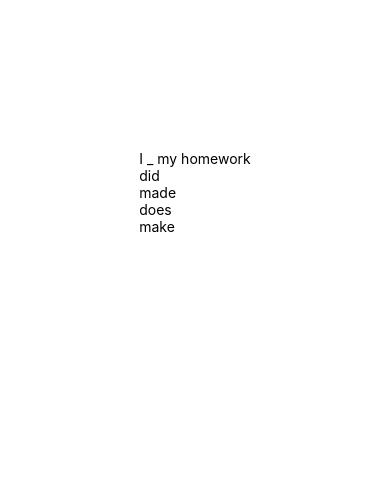
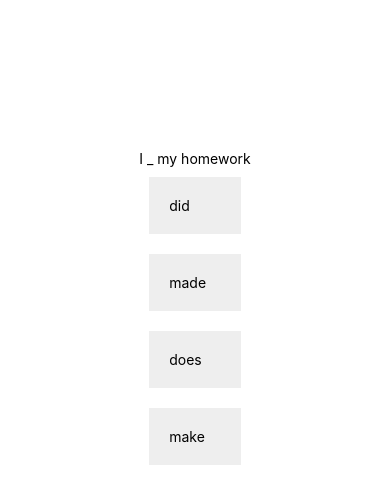
Before and after one commit to eugeneskom/engUkr, a React Native app: screen / in a window 390 px wide. Shown: the top 504 px of the page. Built offline with nearby package versions, Linux system fonts and the light colour scheme.

Commit message:
Added selectPrepHandler that checks if the answer is correct or not, showing message of the result and if it is corret adding preposition to the sentence

```diff
--- a/components/Prepositions/Preposition.tsx
+++ b/components/Prepositions/Preposition.tsx
@@ -2,7 +2,7 @@ import React, { useEffect, useState } from "react";
 import axios from "axios";
 import { FlatList, Text, View, TouchableOpacity } from "react-native";
 
-const prepositions = [
+const rowObj = [
   { id: 1, sentence: "I _ my homework", preposition: "did", choices: ["did", "made", "does", "make"] },
   { id: 2, sentence: "She went _ the park", preposition: "to", choices: ["to", "in", "at", "on"] },
   { id: 3, sentence: "We live _ an apartment", preposition: "in", choices: ["in", "at", "on", "to"] },
@@ -16,7 +16,9 @@ type preposObj = {
 };
 
 export default function Preposition() {
-  const [row, setRow] = useState<preposObj>(prepositions[0]);
+  const [row, setRow] = useState<preposObj>(rowObj[0]);
+  const [correctAnswer, setCorrectAnser] = useState(rowObj[0].preposition);
+  const [isCorrect, setIsCorret] = useState<null | boolean>(null);
   // useEffect(() => {
   //   const getPrepositionExc = async () => {
   //     const response = await axios.get("http://localhost:3000/exercise_sentences");
@@ -28,10 +30,21 @@ export default function Preposition() {
   //   return () => {};
   // }, []);
 
+  const selectPrepHandler = (preposition: string) => {
+    console.log(preposition);
+    const isCorrect = correctAnswer == preposition;
+    setIsCorret(isCorrect);
+    if (isCorrect) {
+      setRow((prevRow) => {
+        return { ...prevRow, sentence: prevRow.sentence.replace("_", preposition) };
+      });
+    }
+  };
+
   const renderItem = ({ item }: { item: string }) => {
     return (
-      <TouchableOpacity  onPress={() => console.log(item)}>
-        <Text>{item}</Text>
+      <TouchableOpacity onPress={() => selectPrepHandler(item)}>
+        <Text style={Styles.item}>{item}</Text>
       </TouchableOpacity>
     );
   };
@@ -43,15 +56,21 @@ export default function Preposition() {
 
   return (
     <View>
+      {isCorrect === false && <Text>Wrong anser!</Text>}
+      {isCorrect && <Text>Hooray, you did it!</Text>}
       <Text>{row.sentence}</Text>
-      <FlatList  data={row.choices} keyExtractor={keyExtractor} renderItem={renderItem} />
+      <FlatList data={row.choices} keyExtractor={keyExtractor} renderItem={renderItem} />
     </View>
   );
 }
 
-
 const Styles = {
   view: {
-    flex:1,
-  }
-}
+    flex: 1,
+  },
+  item: {
+    padding: 20,
+    backgroundColor: "#eee",
+    margin: 10,
+  },
+};
```
